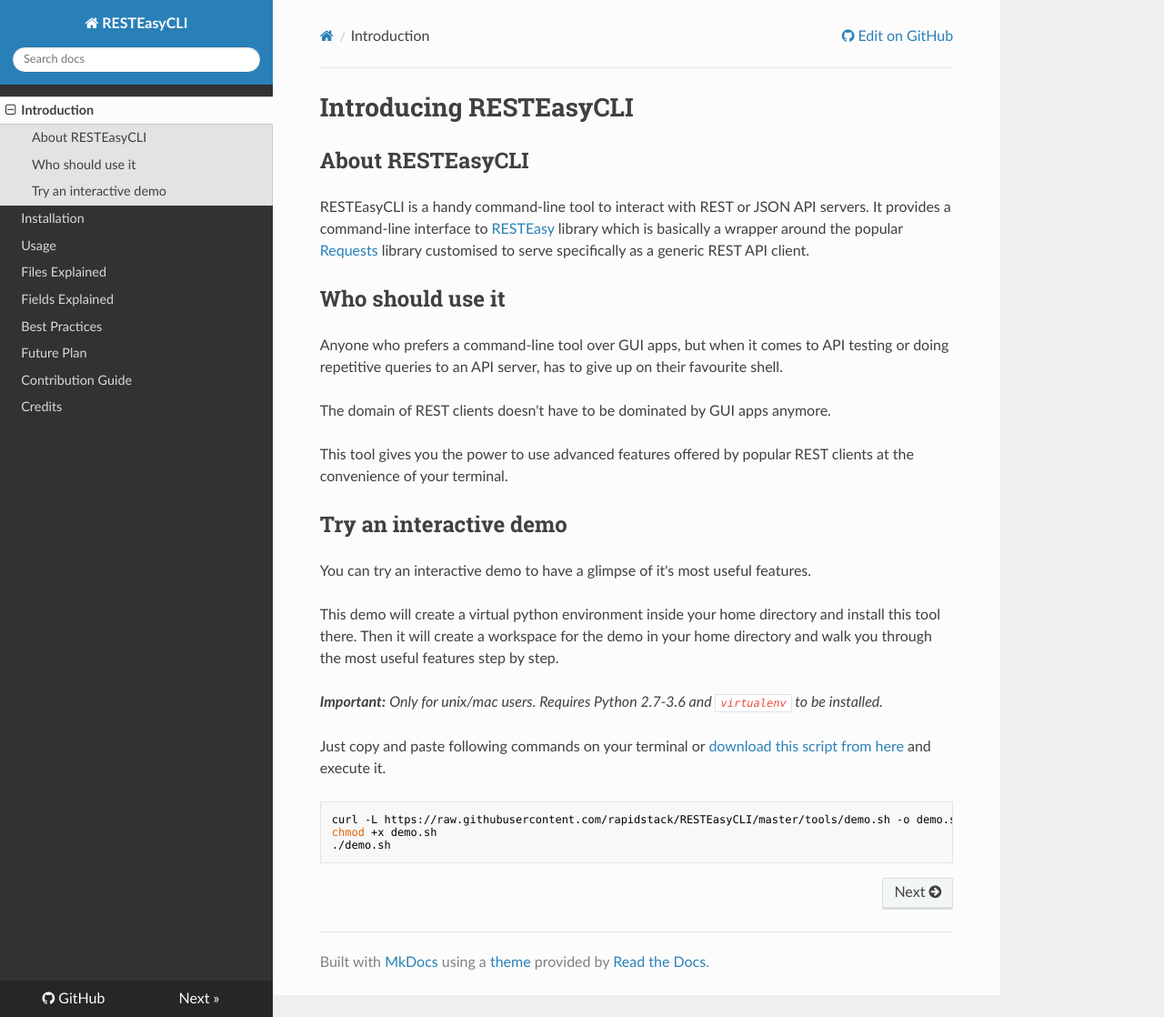
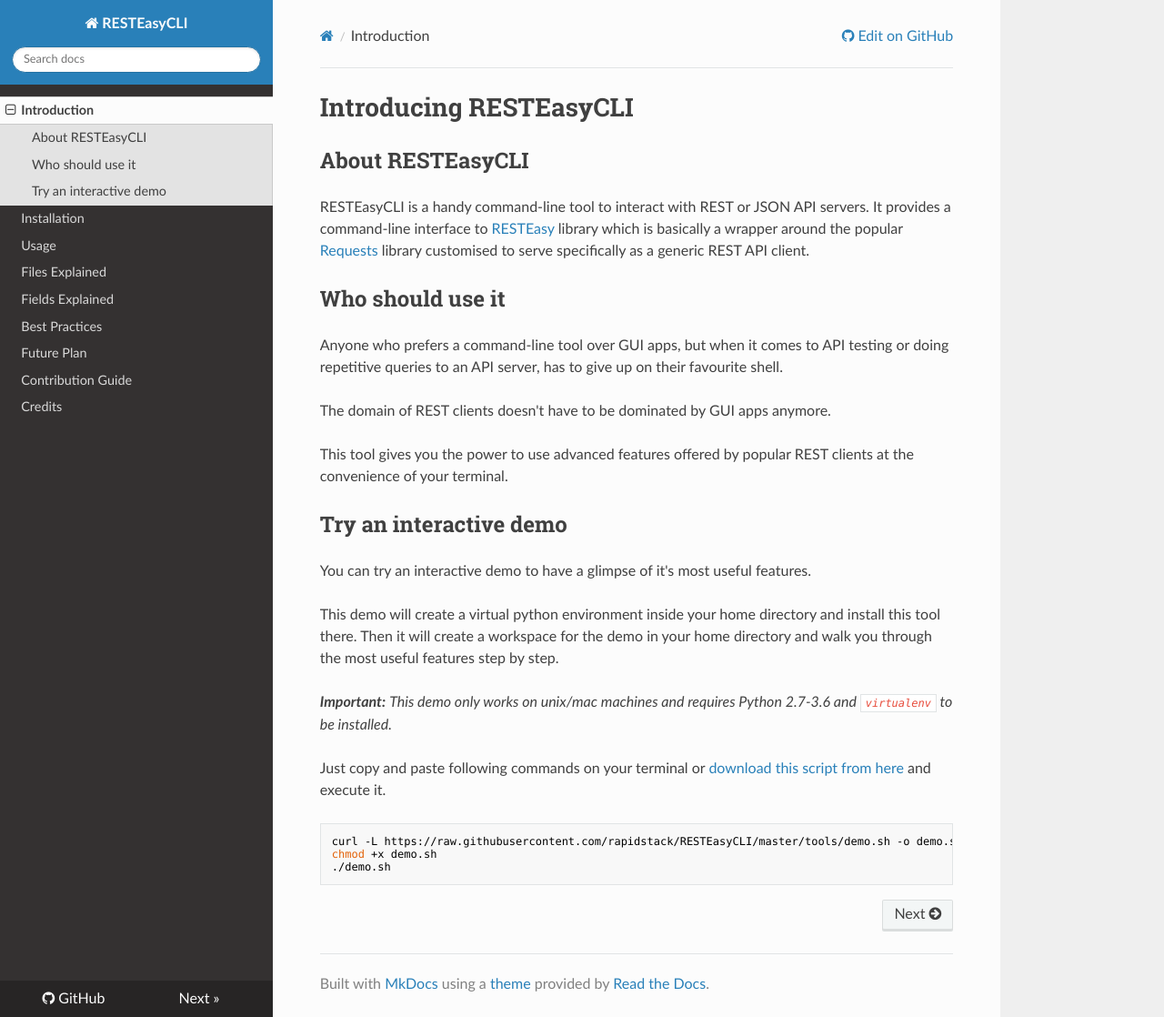
Before and after one commit to sayanarijit/RESTEasyCLI, an MkDocs documentation site: the page built from docs/index.md, in a window 1280 px wide and 1118 px high. Shown: the whole window at 91% size. Built offline with MkDocs 1.6.1, drawn with Linux system fonts in a browser that asks for light colours; nearby versions of some CDN libraries.

Commit message:
Update index.md

```diff
--- a/docs/index.md
+++ b/docs/index.md
@@ -19,7 +19,7 @@ You can try an interactive demo to have a glimpse of it's most useful features.
 
 This demo will create a virtual python environment inside your home directory and install this tool there. Then it will create a workspace for the demo in your home directory and walk you through the most useful features step by step.
 
-***Important:*** *Only for unix/mac users. Requires Python 2.7-3.6 and `virtualenv` to be installed.*
+***Important:*** *This demo only works on unix/mac machines and requires Python 2.7-3.6 and `virtualenv` to be installed.*
 
 Just copy and paste following commands on your terminal or [download this script from here](https://raw.githubusercontent.com/rapidstack/RESTEasyCLI/master/tools/demo.sh) and execute it.
 
```
